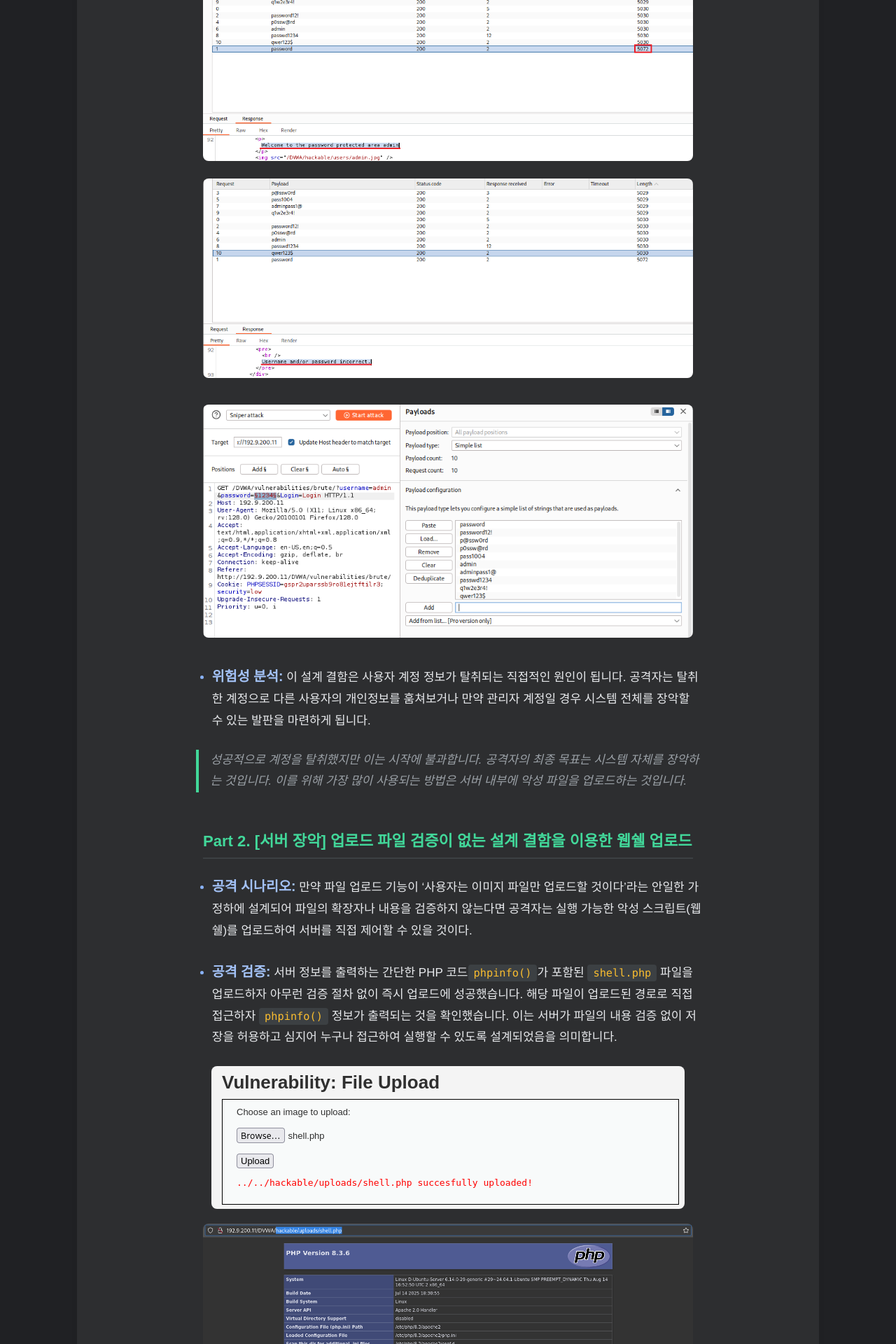
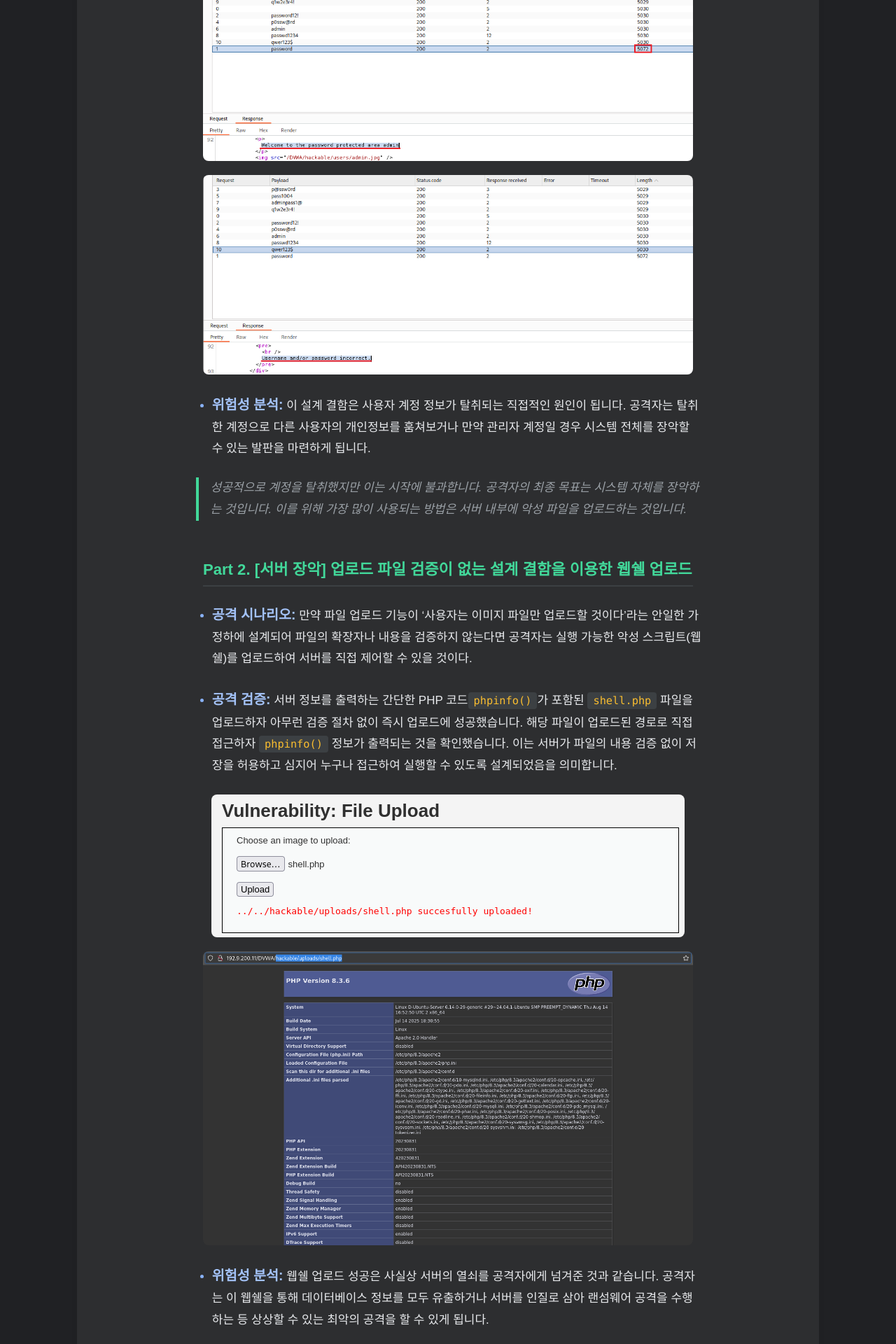
Before and after one commit to HamaP0/HamaP0.github.io, a Jekyll site: the page built from _posts/2025-08-28-A04_Insecure Design.md, in a window 1280 px wide. Shown: the part 1487-3407 px from the top of the page at 70% size. Built offline with Jekyll 4.4.1, drawn with Linux system fonts in a browser that asks for light colours; some web fonts are replaced.

Commit message:
Add files via upload

```diff
--- a/_posts/2025-08-28-A04_Insecure Design.md
+++ b/_posts/2025-08-28-A04_Insecure Design.md
@@ -28,8 +28,8 @@
    Burp Suite Intruder를 사용하여 로그인 페이지에 무차별 대입 공격을 수행했습니다. 서버는 수많은 로그인 시도에도 어떠한 제재 조치도 취하지 않았습니다. 정답과 오답에 따른 서버 응답의 `Length` 값 차이를 분석한 결과, 정답 `password`일 때만 응답 크기가 `5072`로 다른 것을 확인하여 최종적으로 실제 비밀번호를 알아낼 수 있었습니다.
 
    ![Welcome](/assets/images/A04_P1-1.png)
-#   ![incorrect](/assets/images/A04_P1-2.png)
-#   ![주입 자동화](/assets/images/A04_P1-3.png)
+   ![incorrect](/assets/images/A04_P1-2.png)
+
 
 *   **위험성 분석:**
    이 설계 결함은 사용자 계정 정보가 탈취되는 직접적인 원인이 됩니다. 공격자는 탈취한 계정으로 다른 사용자의 개인정보를 훔쳐보거나 만약 관리자 계정일 경우 시스템 전체를 장악할 수 있는 발판을 마련하게 됩니다.
@@ -85,6 +85,6 @@
 
 #### 핵심 방어 원리
 
-   결론적으로 안전한 설계의 핵심은 **위협 모델링** 입니다. 개발 초기 단계부터 '공격자가 이 기능을 어떻게 악용할 수 있을까?'를 먼저 질문하고 그에 대한 방어 로직(입력값 검증 · 권한 제어 등)을 설계 단계에서부터 반영해야 합니다.
+   결론적으로 안전한 설계의 핵심은 **`위협 모델링`** 입니다. 개발 초기 단계부터 '공격자가 이 기능을 어떻게 악용할 수 있을까?'를 먼저 질문하고 그에 대한 방어 로직(입력값 검증 · 권한 제어 등)을 설계 단계에서부터 반영해야 합니다.
 
 <hr class="short-rule">
```
Also changed, not shown: _posts/2025-08-27-A03_Injection.md (+1 -1 lines), _posts/2025-09-02-A09_Security Logging and Monitoring Failures.md (+3 -3 lines).
